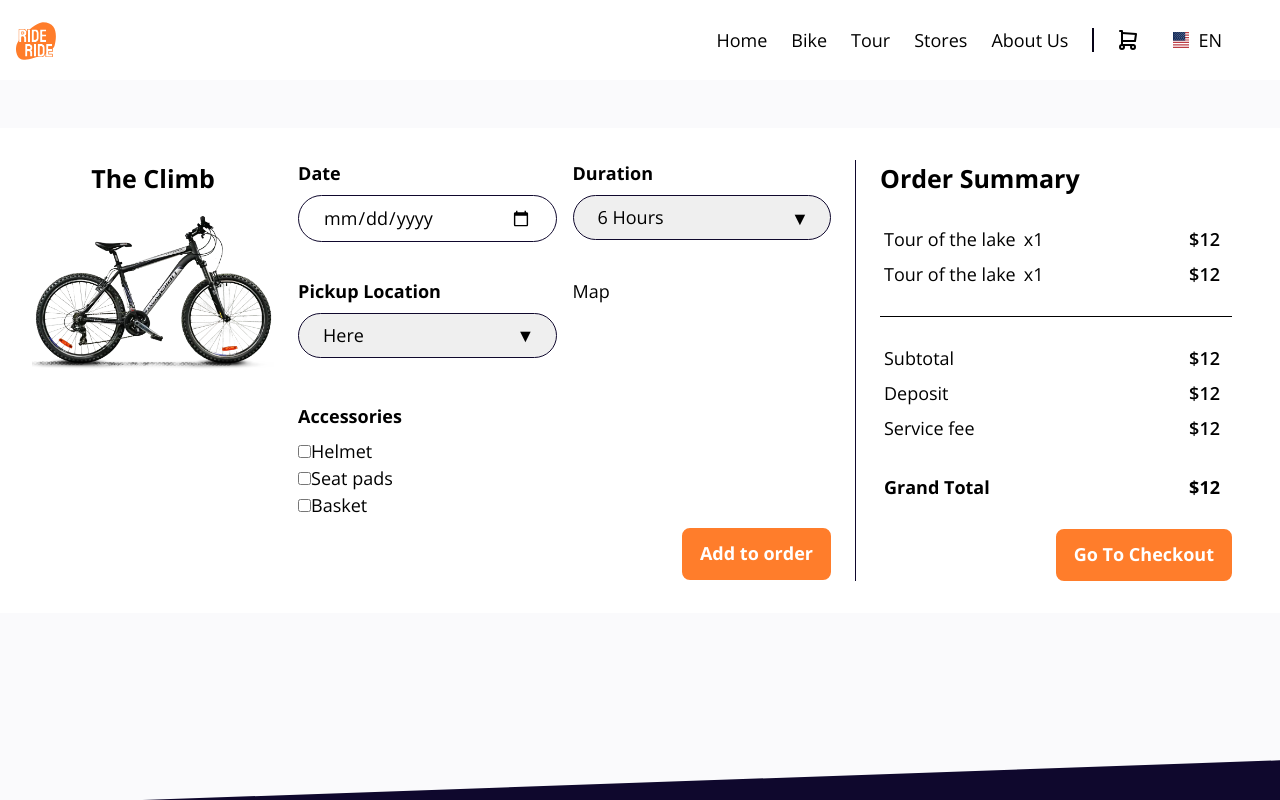
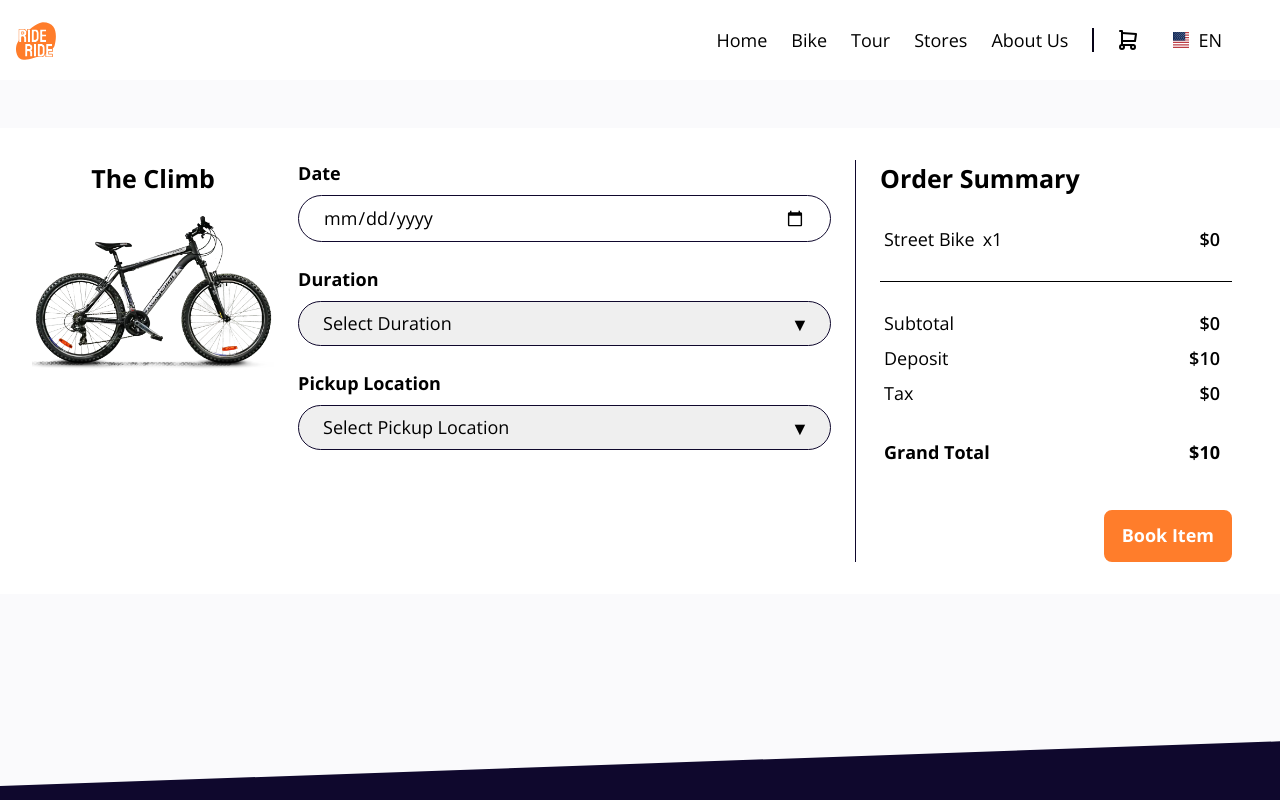
Before and after one commit to rickyxyz/ride-ride, a React (Vite) app: page /bike/b1 in a window 1280 px wide. Shown: the top 800 px of the page. Built offline with nearby package versions, Linux system fonts and the light colour scheme; some icons are missing.

Commit message:
feat: add bike booking form

```diff
--- a/src/components/Header.tsx
+++ b/src/components/Header.tsx
@@ -4,8 +4,15 @@ import { TbShoppingCart } from 'react-icons/tb';
 import { PiCaretDown, PiCaretUp } from 'react-icons/pi';
 import { HiMiniXMark, HiBars3 } from 'react-icons/hi2';
 import '../../node_modules/flag-icons/css/flag-icons.min.css';
-import { Link, I18nLang, languagesFlag, languagesKey } from '../@types/types';
+import {
+  Link,
+  I18nLang,
+  languagesFlag,
+  languagesKey,
+  CartItem,
+} from '../@types/types';
 import { Dispatch, SetStateAction, useEffect, useRef, useState } from 'react';
+import { useCookies } from 'react-cookie';
 
 const headerLinks: Link[] = [
   {
@@ -150,6 +157,9 @@ function _SideBar({
 }
 
 function Header() {
+  const [cookies] = useCookies(['cart']);
+  const existingCart: CartItem[] =
+    (cookies.cart as CartItem[] | undefined) ?? [];
   const [t] = useTranslation('common');
   const [isSidebarOpen, setIsSidebarOpen] = useState(false);
 
@@ -173,6 +183,9 @@ function Header() {
         </ul>
       </nav>
       <span className="relative ml-6 transition duration-75 before:absolute before:-left-6 before:bg-black hover:text-orange lg:before:h-full lg:before:w-0.5">
+        {existingCart.length > 0 && (
+          <span className="absolute -right-1 -top-1 h-3 w-3 rounded-full bg-orange" />
+        )}
         <a href="/order">
           <TbShoppingCart size={24} />
         </a>
--- a/src/pages/BookBike.tsx
+++ b/src/pages/BookBike.tsx
@@ -1,114 +1,214 @@
+import { useForm, SubmitHandler } from 'react-hook-form';
 import Button from '../components/common/Button';
-import OrderSummary from '../components/common/OrderSummary';
 import bike from '/bike-1.webp';
+import { zodResolver } from '@hookform/resolvers/zod';
+import { z } from 'zod';
+import { useCookies } from 'react-cookie';
+import { useNavigate, useParams } from 'react-router-dom';
+import { CartItem } from '../@types/types';
+import { BICYCLE } from '../constants/Bicycles';
+
+const formSchema = z
+  .object({
+    pickupDate: z
+      .string()
+      .min(1, { message: 'Please select a date' })
+      .transform((str) => new Date(str)),
+    duration: z.string().min(1, { message: 'Please select rental duration' }),
+    pickupLocation: z
+      .string()
+      .min(1, { message: 'Please select a pickup location' }),
+  })
+  .required();
+type FormData = z.infer<typeof formSchema>;
 
 function PageBookBike() {
+  const navigate = useNavigate();
+  const { id: bikeID } = useParams();
+  const [cookies, setCookie] = useCookies(['cart']);
+  const {
+    register,
+    watch,
+    handleSubmit,
+    formState: { errors },
+  } = useForm<FormData>({
+    resolver: zodResolver(formSchema),
+  });
+
+  if (!bikeID) {
+    navigate('/404');
+  } else {
+    const bikeIndex = parseInt(bikeID[1]);
+    const onSubmit: SubmitHandler<FormData> = (data) => {
+      const newData: CartItem<'bike'> = {
+        id: bikeID,
+        quantity: 1,
+        type: 'bike',
+        details: { ...data },
+      };
+
+      const existingCart: CartItem[] =
+        (cookies.cart as CartItem[] | undefined) ?? [];
+      const updatedCart = [...existingCart, newData];
+      setCookie('cart', updatedCart, { path: '/' });
+      navigate('/order');
+    };
+
     return (
-    <main className="flex grid-cols-1 justify-center bg-ghost_white pb-48 pt-12 lg:grid-cols-[7fr,3fr]">
-      <div className="grid max-w-7xl grid-cols-[3fr,7fr,1px,3fr] gap-x-2 bg-white p-8">
+      <main className="relative flex grid-cols-1 justify-center bg-ghost_white pb-48 pt-12 lg:grid-cols-[7fr,3fr]">
+        <form
+          className="grid max-w-7xl grid-cols-[3fr,7fr,1px,3fr] gap-x-2 bg-white p-8"
+          // eslint-disable-next-line @typescript-eslint/no-misused-promises
+          onSubmit={handleSubmit(onSubmit)}
+        >
           <div className="flex h-full flex-col gap-4 self-center text-center">
             <h4 className="font-bold">The Climb</h4>
             <img src={bike} alt="" />
           </div>
-        <form className="grid grid-cols-2 gap-x-4 gap-y-2 px-4">
+          <div className="justify-content-start flex flex-col justify-start gap-x-4 gap-y-6 px-4">
             <div className="flex flex-col">
-            <label htmlFor="date" className="mb-2 font-bold">
+              <label htmlFor="pickupDate" className="mb-2 font-bold">
                 Date
               </label>
               <input
                 type="date"
-              name="date"
-              id="date"
-              className="rounded-l-full rounded-r-full border-[1px] border-almost_black px-6 py-2"
+                className={`rounded-l-full rounded-r-full border-[1px] border-almost_black px-6 py-2 ${
+                  errors.pickupDate ? 'border-red-500' : ''
+                }`}
+                {...register('pickupDate')}
               />
-            <label htmlFor="date" className="invisible">
-              error
+              {errors.pickupDate && (
+                <label htmlFor="pickupDate" className="text-red-500">
+                  {errors.pickupDate.message}
                 </label>
+              )}
             </div>
             <div className="flex flex-col">
-            <label htmlFor="date" className="mb-2 font-bold">
+              <label htmlFor="duration" className="mb-2 font-bold">
                 Duration
               </label>
               <div className="relative after:absolute after:right-0 after:top-1/2 after:h-10 after:w-10 after:-translate-y-[33%] after:content-['▼']">
                 <select
-                name="date"
-                id="date"
-                className="w-full rounded-l-full rounded-r-full border-[1px] border-almost_black px-6 py-2"
+                  {...register('duration')}
+                  className={`w-full rounded-l-full rounded-r-full border-[1px] border-almost_black px-6 py-2 ${
+                    errors.duration ? 'border-red-500' : ''
+                  }`}
                 >
-                <option value="1">6 Hours</option>
-                <option value="1">12 Hours</option>
-                <option value="1">24 hours</option>
-                <option value="1">2 days</option>
-                <option value="1">3 days</option>
+                  <option value="" disabled selected hidden>
+                    Select Duration
+                  </option>
+                  <option value="3">3 Hours</option>
+                  <option value="6">6 Hours</option>
+                  <option value="12">12 Hours</option>
+                  <option value="24">24 hours</option>
                 </select>
               </div>
-            <label htmlFor="date" className="invisible">
-              error
+              {errors.duration && (
+                <label htmlFor="duration" className="text-red-500">
+                  {errors.duration.message}
                 </label>
+              )}
             </div>
             <div className="flex flex-col">
-            <label htmlFor="date" className="mb-2 font-bold">
+              <label htmlFor="pickupLocation" className="mb-2 font-bold">
                 Pickup Location
               </label>
               <div className="relative after:absolute after:right-0 after:top-1/2 after:h-10 after:w-10 after:-translate-y-[33%] after:content-['▼']">
                 <select
-                name="date"
-                id="date"
-                className="w-full rounded-l-full rounded-r-full border-[1px] border-almost_black px-6 py-2"
+                  {...register('pickupLocation')}
+                  className={`w-full rounded-l-full rounded-r-full border-[1px] border-almost_black px-6 py-2 ${
+                    errors.pickupLocation ? 'border-red-500' : ''
+                  }`}
                 >
-                <option value="1">Here</option>
-                <option value="1">There</option>
-                <option value="1">Where</option>
+                  <option value="" disabled selected hidden>
+                    Select Pickup Location
+                  </option>
+                  <option value="station">Station</option>
+                  <option value="downtown">Downtown</option>
+                  <option value="park">Park</option>
                 </select>
               </div>
-            <label htmlFor="date" className="invisible">
-              error
+              {errors.pickupLocation && (
+                <label htmlFor="pickupLocation" className="text-red-500">
+                  {errors.pickupLocation.message}
                 </label>
-          </div>
-          <div className="row-span-2">Map</div>
-          <div className="col-span-2 flex flex-col">
-            <label htmlFor="date" className="col-span-2 mb-2 font-bold">
-              Accessories
-            </label>
-            <div>
-              <input
-                type="checkbox"
-                name="date"
-                id="date"
-                className="rounded-lg border-[1px] border-almost_black px-6 py-3"
-              />
-              <label htmlFor="">Helmet</label>
-            </div>
-            <div>
-              <input
-                type="checkbox"
-                name="date"
-                id="date"
-                className="rounded-lg border-[1px] border-almost_black px-6 py-3"
-              />
-              <label htmlFor="">Seat pads</label>
-            </div>
-            <div>
-              <input
-                type="checkbox"
-                name="date"
-                id="date"
-                className="rounded-lg border-[1px] border-almost_black px-6 py-3"
-              />
-              <label htmlFor="">Basket</label>
+              )}
             </div>
           </div>
-          <div></div>
-          <div className="justify-self-end">
-            {/* eslint-disable-next-line no-console */}
-            <Button text="Add to order" onClick={() => console.log('a')} />
+          <div className="bg-almost_black" />
+          <div className="flex w-full flex-col gap-6 bg-white px-4 lg:w-96">
+            <h4>Order Summary</h4>
+            <div className="flex flex-col">
+              <div className="flex flex-row rounded-md p-1 pr-3">
+                <div className="flex flex-1 flex-row gap-2">
+                  <p className="capitalize">{BICYCLE[bikeIndex].name}</p>
+                  <p>x1</p>
+                </div>
+                <div className="font-semibold">
+                  $
+                  {BICYCLE[bikeIndex].price *
+                    (parseInt(watch('duration')) || 0)}
+                </div>
+              </div>
+            </div>
+            <hr />
+            <div className="flex flex-col">
+              <div className="flex flex-row rounded-md p-1 pr-3">
+                <div className="flex flex-1 flex-row gap-2">
+                  <p>Subtotal</p>
+                </div>
+                <div className="font-semibold">
+                  {' '}
+                  $
+                  {BICYCLE[bikeIndex].price *
+                    (parseInt(watch('duration')) || 0)}
+                </div>
+              </div>
+              <div className="flex flex-row gap-2 rounded-md p-1 pr-3">
+                <div className="flex flex-1 flex-row gap-2">
+                  <p>Deposit</p>
+                </div>
+                <div className="font-semibold">$10</div>
+              </div>
+              <div className="flex flex-row gap-2 rounded-md p-1 pr-3">
+                <div className="flex flex-1 flex-row gap-2">
+                  <p>Tax</p>
+                </div>
+                <div className="font-semibold">
+                  <p>
+                    $
+                    {Math.round(
+                      BICYCLE[bikeIndex].price *
+                        (parseInt(watch('duration')) || 0) *
+                        0.1
+                    )}
+                  </p>
+                </div>
+              </div>
+            </div>
+            <div className="flex flex-row gap-2 rounded-md p-1 pr-3">
+              <div className="flex flex-1 flex-row gap-2 font-bold">
+                <p>Grand Total</p>
+              </div>
+              <div className="font-bold">
+                $
+                {BICYCLE[bikeIndex].price * (parseInt(watch('duration')) || 0) +
+                  Math.round(
+                    BICYCLE[bikeIndex].price *
+                      (parseInt(watch('duration')) || 0) *
+                      0.1
+                  ) +
+                  10}
+              </div>
+            </div>
+            <div className="mt-4 flex flex-row justify-end gap-4">
+              <Button type="submit" text="Book Item" className="self-end" />
+            </div>
           </div>
         </form>
-        <div className="bg-almost_black" />
-        <OrderSummary />
-      </div>
       </main>
     );
   }
+}
 
 export default PageBookBike;
```
Lines whose indentation alone changed are shown as unchanged.
